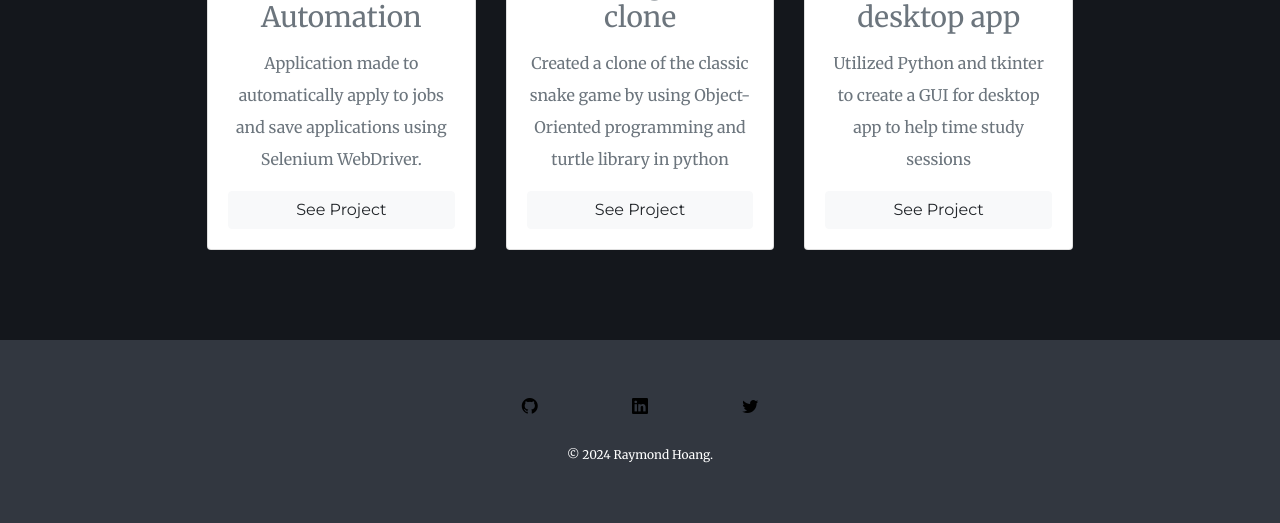
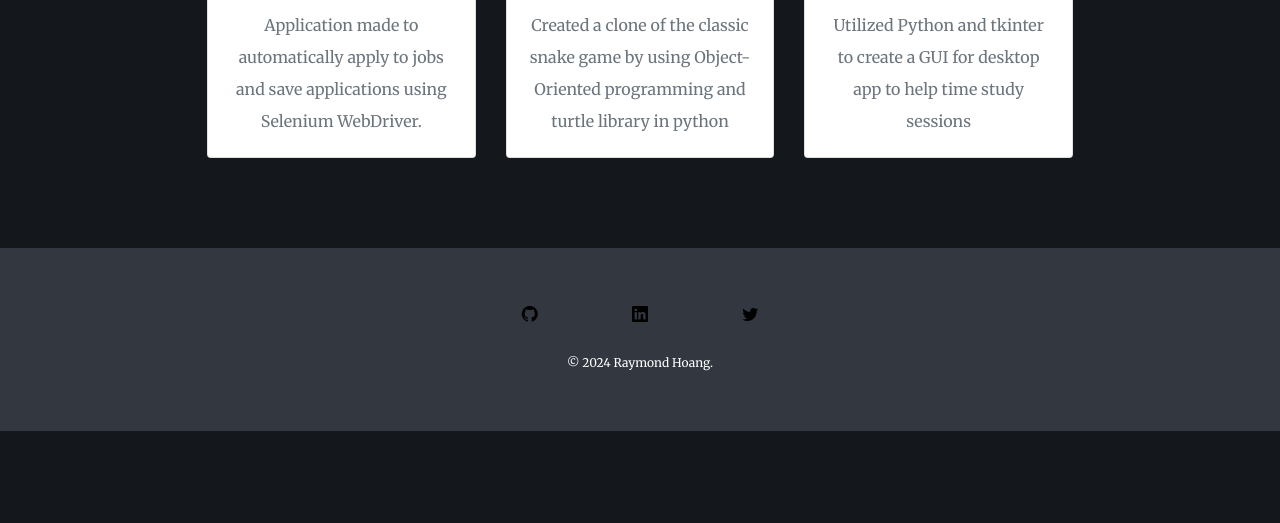
Before and after one commit to RaymondHoang1/raymond-website, a Flask app: page /projects in a window 1280 px wide. Shown: the part 1355-1878 px from the top of the page. After the commit the page ends 1786 px from the top, so only its background shows below. Run offline with Flask 2, Linux system fonts and the light colour scheme; some libraries are stand-ins or nearby versions.

Commit message:
Update information

```diff
--- a/templates/index.html
+++ b/templates/index.html
@@ -19,7 +19,7 @@
                 <h1>Hello.</h1>
                 <p>I am Raymond Hoang, a second-year undergraduate student at
                     Toronto Metropolitan University (formerly Ryerson University) pursing towards a Bachelor's in Computer Science.
-                    I love problem everything to do with problem-solving and learning new technologies.</p>
+                    I love everything to do with problem-solving and learning new technologies.</p>
 
                 <p>My current hobbies are:
                     <ul>
--- a/templates/projects.html
+++ b/templates/projects.html
@@ -19,7 +19,7 @@
                             APIs and libraries to create an algorithm to automatically filter and sort
                             JSON files for relevant prices and data</p>
                         <p>Emails the user once price drops below a threshold</p>
-                        <a href="#" class="btn btn-light mt-auto">See Project</a>
+
                     </div>
                 </div>
 
@@ -30,7 +30,7 @@
                     <div class="card-body flex-column d-flex">
                         <h3 class="card-title">Weather bot</h3>
                         <p>Weather notification bot that sends a text msg about the weather using Telegram & Openweather API.</p>
-                        <a href="#" class="btn btn-light mt-auto">See Project</a>
+
                     </div>
                 </div>
 
@@ -41,7 +41,7 @@
                     <div class="card-body flex-column d-flex">
                         <h3 class="card-title">Cookie Clicker Automation</h3>
                         <p>Automated web cookie clicker gameplay by making an algorithm using selenium and beautifulsoup4 to gather points and pick the most efficient upgrades</p>
-                        <a href="#" class="btn btn-light mt-auto">See Project</a>
+
                     </div>
                 </div>
 
@@ -52,7 +52,7 @@
                     <div class="card-body flex-column d-flex">
                         <h3 class="card-title">Linkedin Automation</h3>
                         <p class="card-text">Application made to automatically apply to jobs and save applications using Selenium WebDriver.</p>
-                        <a href="#" class="btn btn-light mt-auto">See Project</a>
+
                     </div>
                 </div>
 
@@ -63,7 +63,7 @@
                     <div class="card-body flex-column d-flex">
                         <h3 class="card-title">Snake game clone</h3>
                         <p class="card-text">Created a clone of the classic snake game by using Object-Oriented programming and turtle library in python</p>
-                        <a href="#" class="btn btn-light mt-auto">See Project</a>
+
                     </div>
                 </div>
 
@@ -74,7 +74,7 @@
                     <div class="card-body flex-column d-flex">
                         <h3 class="card-title">Pomodoro desktop app</h3>
                         <p class="card-text">Utilized Python and tkinter to create a GUI for desktop app to help time study sessions</p>
-                        <a href="#" class="btn btn-light mt-auto">See Project</a>
+
                     </div>
                 </div>
 
```
